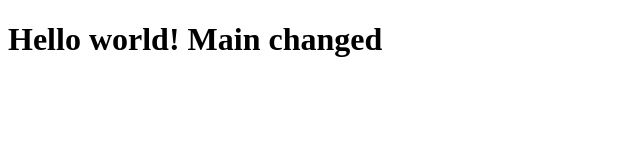
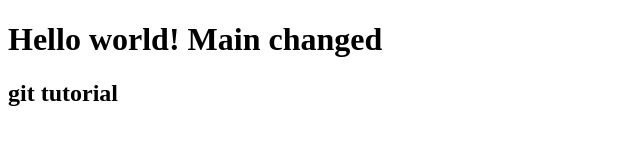
Before and after one commit to przemgithub/testing-repository-gh, a plain HTML site: page index.html in a window 1280 px wide. Shown: the whole page, without its empty margins (0-640 px from the left). Drawn offline with Linux system fonts and the light colour scheme.

Commit message:
Modified index.html - add h2

```diff
--- a/index.html
+++ b/index.html
@@ -7,6 +7,7 @@
 		<body>
 		<div class="container 2">
 		<h1>Hello world! Main changed</h1>
+		<h2>git tutorial</h2>
 		</div>
 		</body>
 </html>
```
